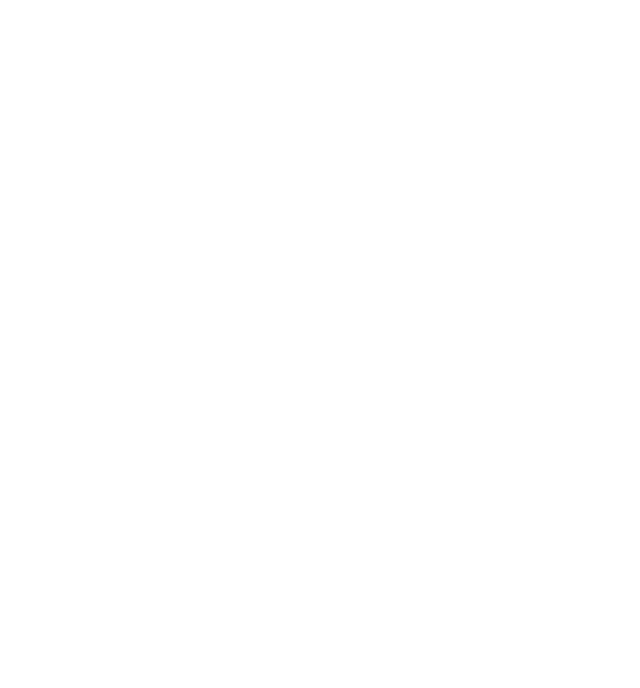
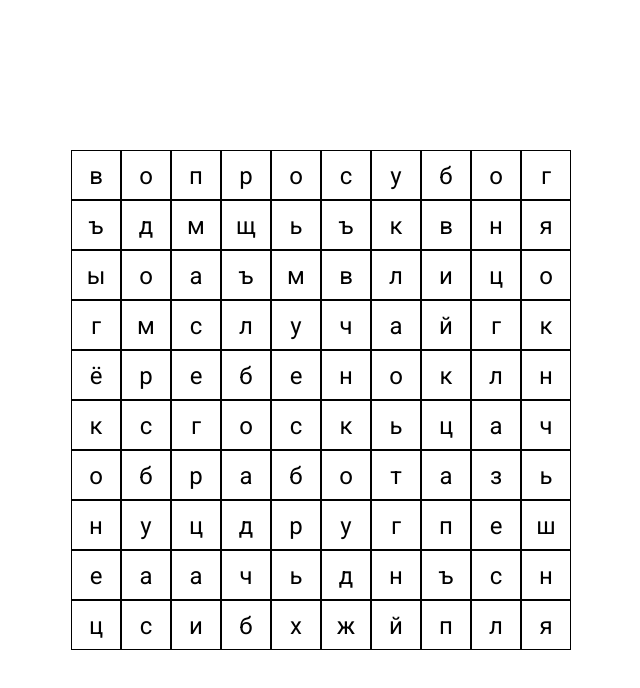
Before and after one commit to Ulya10/wordtable, a plain HTML site: page index.html in a window 1280 px wide. Shown: the whole page, without its empty margins (319-959 px from the left). Drawn offline with Linux system fonts and the light colour scheme.

Commit message:
all works

```diff
--- a/index.html
+++ b/index.html
@@ -1,12 +1,22 @@
 <!DOCTYPE html>
 <html lang="en">
+
 <head>
     <meta charset="UTF-8">
     <meta http-equiv="X-UA-Compatible" content="IE=edge">
     <meta name="viewport" content="width=device-width, initial-scale=1.0">
+    <link rel="preconnect" href="https://fonts.googleapis.com">
+    <link rel="preconnect" href="https://fonts.gstatic.com" crossorigin>
+    <link href="https://fonts.googleapis.com/css2?family=Roboto&display=swap" rel="stylesheet">
+    <link rel="stylesheet" href="style.css">
     <title>WordTable</title>
 </head>
+
 <body>
+    <div class="playground">
+
+    </div>
     <script src="script.js"></script>
 </body>
+
 </html>
--- a/script.js
+++ b/script.js
@@ -1,25 +1,25 @@
 const allWordsInit = 'человек время год дело жизнь рука день слово глаз лицо место дом работа друг сторона голова вопрос сила мир случай ребенок город вид страна конец бог';
-
+const alphabet = 'абвгдеёжзийклмнопрстуфхцчшщъыьэюя';
 const allWords = allWordsInit.split(' ');
 console.log(allWords);
+const playground = document.querySelector('.playground');
+
 
 const amount = 10;
 
 let field = [];
-for (let i = 0; i < 20; i++) {
+for (let i = 0; i < 10; i++) {
     field[i] = [];
-    for (let j = 0; j < 20; j++) {
+    for (let j = 0; j < 10; j++) {
         field[i][j] = 0;
     }
 }
 
-
-
 for (let a = 0; a < amount; a++) {
 
-let number = Math.floor(Math.random() * allWords.length);
-//console.log(number, allWords.length);
-let word = allWords[number];
+    let number = Math.floor(Math.random() * allWords.length);
+    //console.log(number, allWords.length);
+    let word = allWords[number];
 
     let count = 0;
 
@@ -29,8 +29,8 @@ let word = allWords[number];
 
         repos = false;
 
-        let posI = Math.floor(Math.random() * 20);
-        let posJ = Math.floor(Math.random() * 20);
+        let posI = Math.floor(Math.random() * 10);
+        let posJ = Math.floor(Math.random() * 10);
         let direction = Math.floor(Math.random() * 2); //0 - to right, 1 - to bottom
 
         console.log(posI, posJ, direction, word);
@@ -54,7 +54,7 @@ let word = allWords[number];
                 allWords.splice(number, 1); //удаление слова из исходного массива
             }
 
-            for (let i = 0; i < 20; i++) {
+            for (let i = 0; i < 10; i++) {
                 console.log(field[i]);
             }
 
@@ -81,7 +81,7 @@ let word = allWords[number];
                 allWords.splice(number, 1); //удаление слова из исходного массива
             }
 
-            for (let i = 0; i < 20; i++) {
+            for (let i = 0; i < 10; i++) {
                 console.log(field[i]);
             }
 
@@ -91,5 +91,25 @@ let word = allWords[number];
 
         }
     }
+
+    if (count == 10) {
+        allWords.splice(number, 1);
+        a--;
+    }
+
     console.log(allWords, allWords.length);
+
 }
+
+for (let i = 0; i < 10; i++) {
+    for (let j = 0; j < 10; j++) {
+        let block = document.createElement('div');
+        block.classList.add('block');
+        if (field[i][j]==0){
+            block.textContent = alphabet[(Math.floor(Math.random()*alphabet.length))];
+        } else {
+        block.textContent = field[i][j];
+        }
+        playground.append(block);
+    }
+}
--- /dev/null
+++ b/style.css
@@ -0,0 +1,28 @@
+*{
+    box-sizing: border-box;
+    margin: 0;
+    font-family: 'Roboto', sans-serif;
+    font-size: 24px;
+}
+
+body{
+    height: 100vh;
+    display: flex;
+    align-items: center;
+}
+
+.playground{
+    width: 500px;
+    height: 500px;
+    display: flex;
+    flex-wrap: wrap;
+    margin: 0 auto;
+}
+
+.block{
+    width: 50px;
+    height: 50px;
+    border: 1px solid black;
+    text-align: center;
+    line-height: 50px;
+}
```
